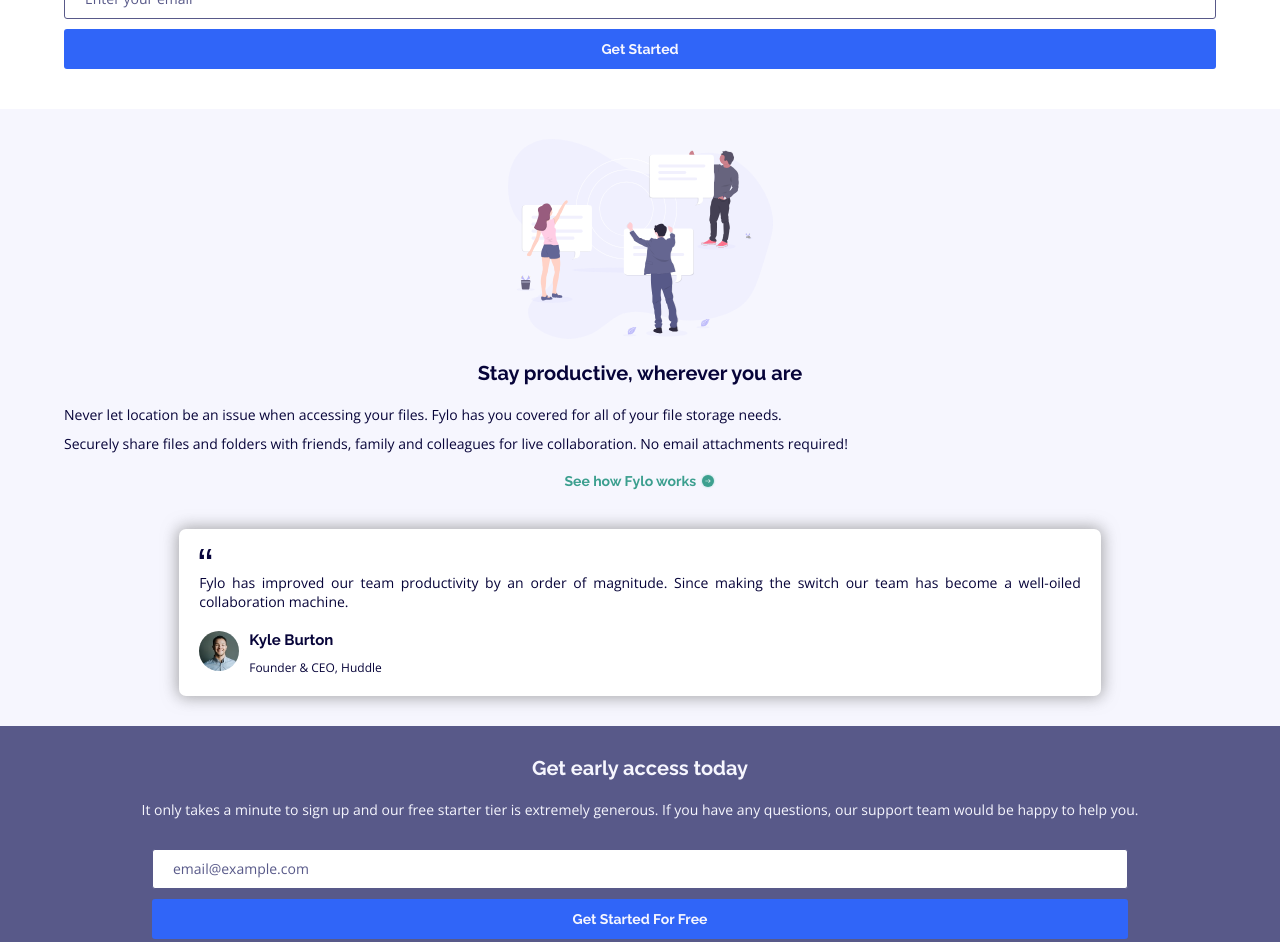
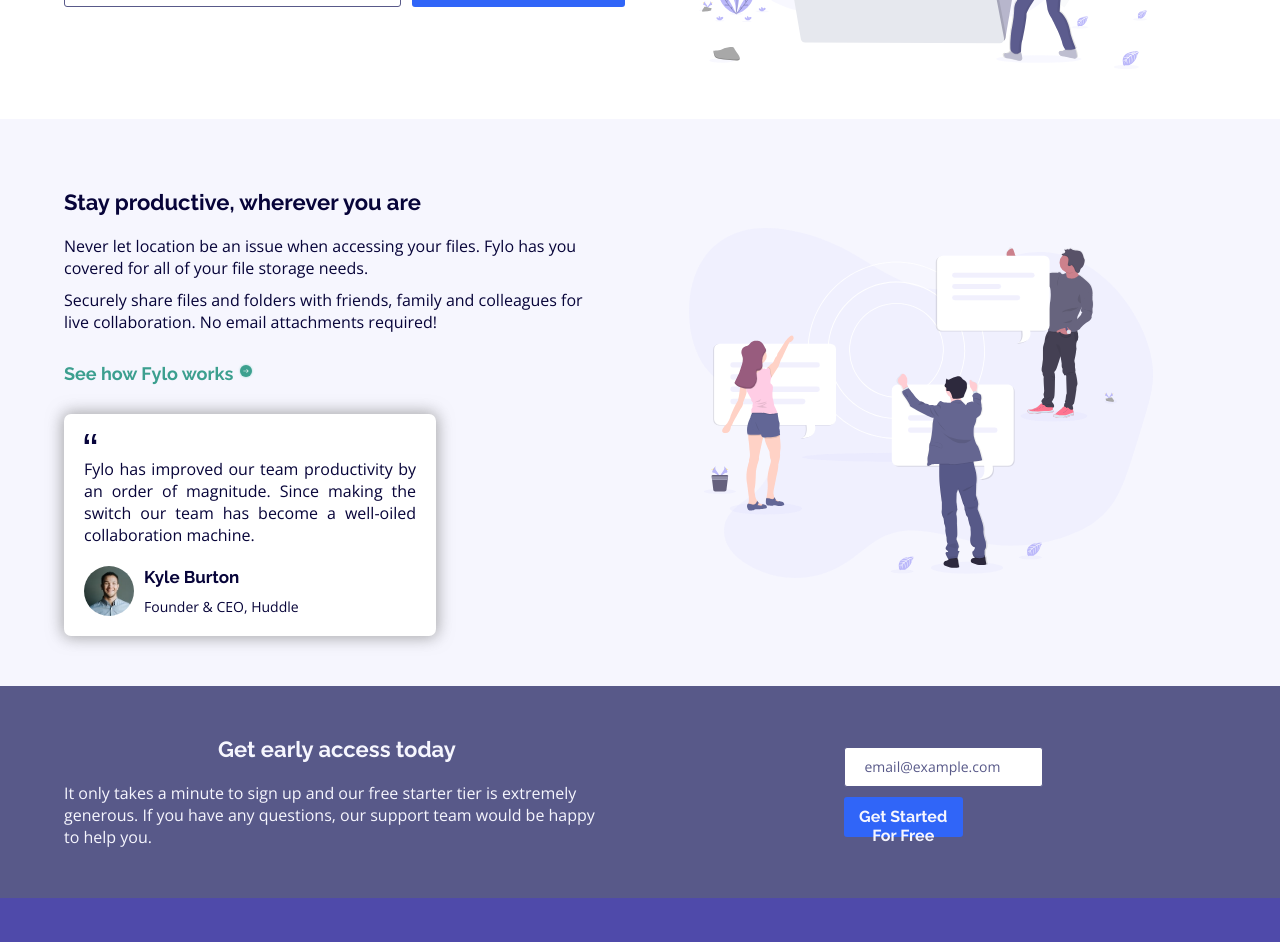
Before and after one commit to martinrol/Fylo-landing-page, a plain HTML site: page index.html in a window 1280 px wide. Shown: the part 411-1353 px from the top of the page. Drawn offline with nearby package versions, Linux system fonts and the light colour scheme.

Commit message:
Design finished and bug fixed

```diff
--- a/index.html
+++ b/index.html
@@ -39,14 +39,14 @@
             <div class="main__information--description--form">
               <form action="#" method="#">
                 <input type="email" placeholder="Enter your email">
-                <button type="button">Get Started</button>
+                <button type="submit">Get Started</button>
               </form>
             </div>
           </div>
         </section>
 
+        <section class="main__extra--container">
           <section class="main__extra">
-          <section class="main__extra--container">
             <span class="main__extra--img"></span>
             <div class="main__extra--description">
               <h2>Stay productive, wherever you are</h2>
@@ -83,24 +83,30 @@
           </section>
         </section>
 
+        <section class="main__access--container">
           <section class="main__access">
+            <div class="main__access--info">
               <h2>Get early access today</h2>
               <p>
                 It only takes a minute to sign up and our free starter tier is extremely generous.
                 If you have any questions, our support team would be happy to help you.
               </p>
+            </div>
             <div class="main__access--form">
               <form action="#" method="#">
                 <input type="email" placeholder="email@example.com">
-              <button type="button">Get Started For Free</button>
+                <button type="submit">Get Started For Free</button>
               </form>
             </div>
+          </section>
         </section>
       </main>
 
       <footer class="footer">
         <figure>
+          <a href="\">
             <img class="footer__logo" src="./images/logo-white.svg" alt="Logo Fylo">
+          </a>
         </figure>
         <div class="footer__details">
           <div class="footer__details--contact">
--- a/styles/desktop.css
+++ b/styles/desktop.css
@@ -0,0 +1,155 @@
+.container {
+    max-width: 1440px;
+}
+
+.header figure {
+    width: 105px;
+    height: 30px;
+}
+
+.main__information {
+    display: flex;
+    align-items: center;
+}
+
+.main__information--img,
+.main__extra--img {
+    align-self: center;
+    margin-left: 30px;
+    order: 2;
+    height: 350px;
+}
+
+.main__information--description--form form {
+    display: flex;
+    flex-direction: row;
+    justify-content: space-between;
+}
+
+.main__information--description--form input {
+    width: 60%;
+}
+
+.main__information--description--form button {
+    width: 38%;
+}
+
+
+.main__extra {
+    display: flex;
+    width: 90%;
+    margin: 0 auto;
+}
+
+.main__extra--article {
+    width: 70%;
+    margin: 0;
+}
+
+.main__extra--article-user figure {
+    height: 50px;
+    width: 50px;
+}
+
+
+.main__access {
+    display: flex;
+    width: 90%;
+    margin: 0 auto;
+    padding-left: 0;
+    padding-right: 0;
+}
+
+.main__access--info,
+.main__access--form {
+    justify-items: center;
+    width: 50%;
+    margin: 0 auto;
+}
+
+.main__access--info {
+    margin-right: 60px;
+}
+
+.main__access--form {
+    margin: 0;
+    align-self: center;
+}
+
+.main__access--form button {
+    width: 60%;
+    max-width: 240px;
+}
+
+.main__access--info h2,
+.main__access--info p {
+    text-align: start;
+}
+
+.main__extra--description h2,
+.main__extra--description-link {
+    text-align: start;
+}
+
+.footer figure,
+.footer__details {
+    max-width: 900px;
+    margin-right: auto;
+    margin-left: auto;
+}
+
+.footer__details {
+    display: flex;
+    justify-content: space-between;
+    align-items: flex-start;
+}
+
+.footer__details--nav,
+.footer__details--nav-two,
+.footer__details--social {
+    margin-top: 0px;
+}
+
+.footer__details--social ul {
+    width: 100%;
+    justify-content: space-between;
+}
+
+.footer__details--social li {
+    margin-left: 15px;
+}
+
+
+/* ----- Fonts ----- */
+.main__information--description h1 {
+    font-size: 3rem;
+}
+
+.header nav a,
+.main__information--description p,
+.main__information--description--form button,
+.main__access--form button,
+.main__extra--description p,
+.main__access--info p,
+.main__extra--article p,
+.footer__details,
+.made-by {
+    font-size: 1.6rem;
+}
+
+.main__extra--description h2,
+.main__access--info h2 {
+    font-size: 2.2rem;
+}
+
+.main__extra--description-link a {
+    font-size: 1.8rem;
+}
+
+.main__extra--article-user-name h3 {
+    font-size: 1.7rem;
+}
+
+.main__extra--article-user-name p {
+    font-size: 1.4rem;
+}
--- a/styles/styles.css
+++ b/styles/styles.css
@@ -70,11 +70,12 @@ html {
     height: max-content;
 }
 
-
 .main__information {
     width: 90%;
     height: max-content;
     margin: 0 auto;
+    padding-bottom: 50px;
+    padding-top: 50px;
 }
 
 .main__information--img,
@@ -154,6 +155,7 @@ html {
 
 .main__information--description--form button,
 .main__access--form button {
+    padding: 10px;
     font-size: 1.4rem;
     font-weight: 700;
     font-family: var(--mainTypeface);
@@ -166,21 +168,20 @@ html {
 
 .main__information--description--form button:active,
 .main__access--form button:active {
-    box-shadow: 2px 3px 0px #71717196;
     transition: all .2s ease 0s;
 }
 
 
-.main__extra {
+.main__extra--container {
     background-color: var(--lightGrayishBlue);
 }
 
-.main__extra--container {
+.main__extra {
     width: 100%;
     height: max-content;
     margin-top: 40px;
-    padding-bottom: 30px;
-    padding-top: 30px;
+    padding-bottom: 50px;
+    padding-top: 50px;
 }
 
 .main__extra--description {
@@ -191,7 +192,7 @@ html {
 }
 
 .main__extra--description h2,
-.main__access h2 {
+.main__access--info h2 {
     margin-bottom: 20px;
     font-size: 2rem;
     font-weight: 700;
@@ -201,12 +202,12 @@ html {
 .main__extra--description h2 {
     color: var(--veryDarkBlue);
 }
-.main__access h2 {
+.main__access--info h2 {
     color: var(--lightGrayishBlue)
 }
 
 .main__extra--description p,
-.main__access p {
+.main__access--info p {
     margin-top: 10px;
     font-size: 1.4rem;
     font-weight: 400;
@@ -215,14 +216,14 @@ html {
 .main__extra--description p {
     color: var(--veryDarkBlue);
 }
-.main__access p {
+.main__access--info p {
     color: var(--lightGrayishBlue);
     text-align: center;
 }
 
 .main__extra--description-link {
-    margin-top: 20px;
-    margin-bottom: 20px;
+    margin-top: 30px;
+    margin-bottom: 30px;
     text-align: center;
 }
 
@@ -243,9 +244,8 @@ html {
 }
 
 .main__extra--article {
-    width: 80%;
+    width: 100%;
     height: max-content;
-    margin: 40px auto 0 auto;
     padding: 20px;
     background-color: white;
     color: var(--veryDarkBlue);
@@ -301,12 +301,14 @@ html {
     font-family: var(--secondaryTypeface);
 }
 
+.main__access--container {
+    background-color: var(--desaturatedBlue);
+}
 
 .main__access {
     width: 100%;
     height: max-content;
-    padding: 30px;
-    background-color: var(--desaturatedBlue);
+    padding: 50px;
 }
 
 .main__access--form {
@@ -315,10 +317,11 @@ html {
     height: max-content;
 }
 
+
 .footer {
     width: 100%;
     height: max-content;
-    padding: 30px;
+    padding: 50px;
     background-color: var(--mediumBlue);
 }
 
@@ -431,3 +434,10 @@ html {
     color: var(--moderateCyan);
     border-bottom: none;
 }
+
+/* ----- Focus ----- */
+a:focus,
+button:focus,
+input:focus {
+    outline: 2px dashed var(--madeBy);
+}
```
Lines whose indentation alone changed are shown as unchanged.
